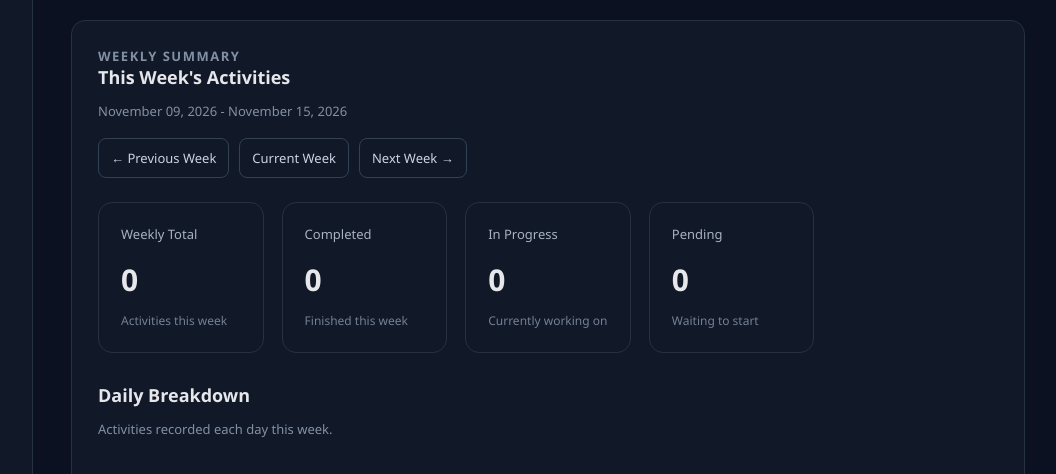
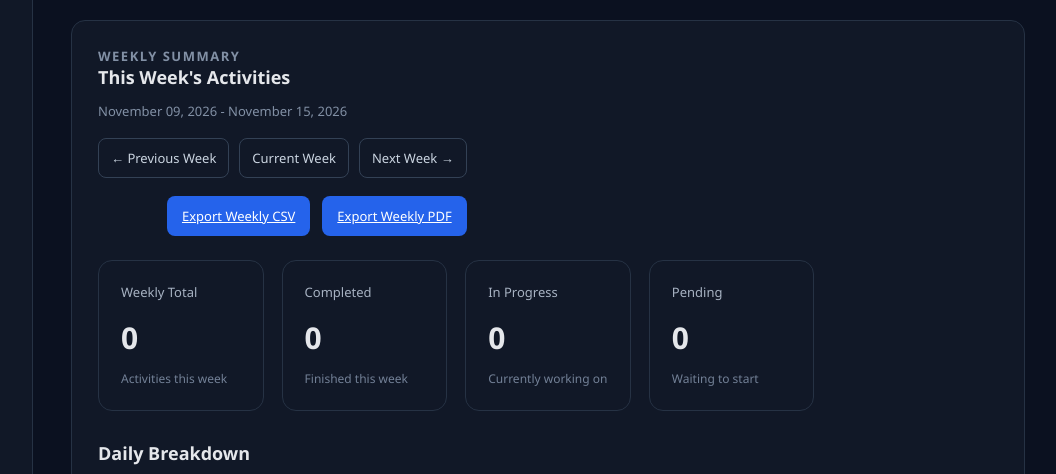
Before and after one commit to ZnehkMat71/daily-work-log, a Flask app: page /reports in a window 1280 px wide. Shown: the part 1334-1808 px from the top of the page, without its empty margins (217-1273 px from the left). Run offline with Flask 3, Linux system fonts and the light colour scheme; data that the repository does not hold is empty.

Commit message:
Add PDF export functionality and enhance report export options
- Implemented PDF export for weekly and monthly reports using ReportLab.
- Added export buttons for CSV and PDF in the reports template.
- Updated CSV export to handle empty report periods gracefully.
- Enhanced report data structure and ensured UTF-8 BOM encoding for Excel compatibility.
- Created a project status document to track progress and validation results.

```diff
--- a/app.py
+++ b/app.py
@@ -2,6 +2,11 @@
 from datetime import date, datetime, timedelta
 
 from flask import Flask, render_template, request, redirect, url_for, flash, Response
+from reportlab.lib import colors
+from reportlab.lib.pagesizes import letter
+from reportlab.lib.styles import ParagraphStyle, getSampleStyleSheet
+from reportlab.pdfgen import canvas
+from reportlab.platypus import Paragraph, SimpleDocTemplate, Spacer, Table, TableStyle
 
 from database import get_connection, initialize_database
 import csv
@@ -752,29 +757,26 @@ def get_monthly_report(month_offset=0):
 
 @app.route("/reports/export")
 def export_report():
-    """Export weekly or monthly activities as a CSV file."""
+    """Export the currently selected weekly or monthly report as CSV."""
 
-    report_type = request.args.get("type", "weekly")
+    report_type = request.args.get("type", "weekly", type=str).strip().lower()
 
-    # Get the selected report data.
     if report_type == "weekly":
         week_offset = request.args.get("week", default=0, type=int)
         report = get_weekly_report(week_offset)
-        filename = f"weekly_report_{report['week_start']}.csv"
+        filename = f"weekly_report_{report['week_start'].strftime('%Y-%m-%d')}.csv"
 
     elif report_type == "monthly":
         month_offset = request.args.get("month", default=0, type=int)
         report = get_monthly_report(month_offset)
-        filename = f"monthly_report_{report['month_start']}.csv"
+        filename = f"monthly_report_{report['month_start'].strftime('%Y-%m')}.csv"
 
     else:
         return "Invalid report type.", 400
 
-    # Prepare the CSV file in memory.
-    output = io.StringIO()
-    writer = csv.writer(output)
+    output = io.StringIO(newline="")
+    writer = csv.writer(output, lineterminator="\n")
 
-    # CSV column headings.
     writer.writerow([
         "Date",
         "Time",
@@ -784,21 +786,232 @@ def export_report():
         "Status"
     ])
 
-    # Add activity records.
-    for activity in report["activities"]:
+    for activity in report.get("activities", []):
         writer.writerow([
-            activity["activity_date"],
-            activity["activity_time"],
-            activity["title"],
-            activity["notes"],
-            activity["priority"],
-            activity["status"]
+            activity["activity_date"] if "activity_date" in activity.keys() else "",
+            activity["activity_time"] if "activity_time" in activity.keys() else "",
+            activity["title"] if "title" in activity.keys() else "",
+            activity["notes"] if "notes" in activity.keys() else "",
+            activity["priority"] if "priority" in activity.keys() else "",
+            activity["status"] if "status" in activity.keys() else ""
         ])
 
-    # Send the CSV file to the browser.
+    csv_data = output.getvalue().encode("utf-8-sig")
+
     return Response(
-        output.getvalue(),
-        mimetype="text/csv",
+        csv_data,
+        content_type="text/csv; charset=utf-8-sig",
+        headers={
+            "Content-Disposition": f"attachment; filename={filename}"
+        }
+    )
+
+
+def _get_report_export_data(report_type, week_offset=None, month_offset=None):
+    """Return the selected report payload and filename details."""
+
+    if report_type == "weekly":
+        offset = int(week_offset or 0)
+        report = get_weekly_report(offset)
+        title = "Weekly Report"
+        date_range = f"{report['week_start'].strftime('%B %d, %Y')} - {report['week_end'].strftime('%B %d, %Y')}"
+        filename = f"weekly_report_{report['week_start'].strftime('%Y-%m-%d')}.pdf"
+        return report, title, date_range, filename
+
+    if report_type == "monthly":
+        offset = int(month_offset or 0)
+        report = get_monthly_report(offset)
+        title = "Monthly Report"
+        date_range = f"{report['month_start'].strftime('%B %d, %Y')} - {report['month_end'].strftime('%B %d, %Y')}"
+        filename = f"monthly_report_{report['month_start'].strftime('%Y-%m')}.pdf"
+        return report, title, date_range, filename
+
+    raise ValueError("Invalid report type.")
+
+
+def _build_pdf_report(report_type, week_offset=None, month_offset=None):
+    """Generate a PDF document for the selected report."""
+
+    report, title, date_range, filename = _get_report_export_data(
+        report_type,
+        week_offset=week_offset,
+        month_offset=month_offset,
+    )
+
+    buffer = io.BytesIO()
+    styles = getSampleStyleSheet()
+
+    def page_setup(canvas_obj, doc):
+        canvas_obj.saveState()
+        canvas_obj.setFillColor(colors.HexColor("#111827"))
+        canvas_obj.setFont("Helvetica-Bold", 10)
+        canvas_obj.drawString(36, 780, "Daily Work Log & Task Tracker")
+        canvas_obj.setFont("Helvetica", 8)
+        canvas_obj.drawRightString(576, 780, f"{title} - {date_range}")
+        canvas_obj.setFont("Helvetica", 8)
+        canvas_obj.setFillColor(colors.HexColor("#475569"))
+        canvas_obj.drawString(36, 32, "Daily Work Log & Task Tracker")
+        canvas_obj.drawRightString(576, 32, f"Page {canvas_obj.getPageNumber()}")
+        canvas_obj.restoreState()
+
+    summary_title_style = ParagraphStyle(
+        "reportTitle",
+        parent=styles["Title"],
+        fontName="Helvetica-Bold",
+        fontSize=18,
+        textColor=colors.HexColor("#1D4ED8"),
+        spaceAfter=8,
+        leading=22,
+    )
+
+    heading_style = ParagraphStyle(
+        "sectionHeading",
+        parent=styles["Heading2"],
+        fontName="Helvetica-Bold",
+        fontSize=12,
+        textColor=colors.HexColor("#0F172A"),
+        spaceBefore=12,
+        spaceAfter=8,
+    )
+
+    body_style = ParagraphStyle(
+        "bodyText",
+        parent=styles["BodyText"],
+        fontName="Helvetica",
+        fontSize=10,
+        leading=12,
+        textColor=colors.HexColor("#1F2937"),
+    )
+
+    small_style = ParagraphStyle(
+        "smallText",
+        parent=styles["BodyText"],
+        fontName="Helvetica",
+        fontSize=9,
+        leading=11,
+        textColor=colors.HexColor("#374151"),
+    )
+
+    story = [
+        Paragraph("Daily Work Log & Task Tracker", summary_title_style),
+        Paragraph(title, heading_style),
+        Paragraph(f"Period: {date_range}", body_style),
+        Paragraph(f"Generated: {datetime.now().strftime('%B %d, %Y at %I:%M %p')}", small_style),
+        Spacer(1, 18),
+        Paragraph("Summary", heading_style),
+    ]
+
+    stats = report.get("stats") or {}
+    summary_table = Table([
+        ["Metric", "Value"],
+        ["Total activities", str(stats["total"] if stats and "total" in stats.keys() else 0)],
+        ["Completed", str(stats["completed"] if stats and "completed" in stats.keys() else 0)],
+        ["In Progress", str(stats["in_progress"] if stats and "in_progress" in stats.keys() else 0)],
+        ["Pending", str(stats["pending"] if stats and "pending" in stats.keys() else 0)],
+    ], colWidths=[2.8 * 72, 1.4 * 72])
+
+    summary_table.setStyle(TableStyle([
+        ("BACKGROUND", (0, 0), (-1, 0), colors.HexColor("#1E3A5F")),
+        ("TEXTCOLOR", (0, 0), (-1, 0), colors.white),
+        ("FONTNAME", (0, 0), (-1, 0), "Helvetica-Bold"),
+        ("FONTNAME", (0, 1), (-1, -1), "Helvetica"),
+        ("FONTSIZE", (0, 0), (-1, -1), 9),
+        ("GRID", (0, 0), (-1, -1), 0.8, colors.HexColor("#CBD5E1")),
+        ("BACKGROUND", (0, 1), (-1, -1), colors.HexColor("#F8FAFC")),
+        ("VALIGN", (0, 0), (-1, -1), "MIDDLE"),
+        ("LEFTPADDING", (0, 0), (-1, -1), 8),
+        ("RIGHTPADDING", (0, 0), (-1, -1), 8),
+        ("TOPPADDING", (0, 0), (-1, -1), 6),
+        ("BOTTOMPADDING", (0, 0), (-1, -1), 6),
+    ]))
+
+    story.append(summary_table)
+    story.append(Spacer(1, 20))
+    story.append(Paragraph("Activity Details", heading_style))
+
+    activities = report.get("activities") or []
+
+    if not activities:
+        story.append(Paragraph("No activities recorded for this report period.", body_style))
+    else:
+        table_rows = [["Date", "Time", "Activity", "Notes", "Priority", "Status"]]
+
+        for activity in activities:
+            notes = activity["notes"] if "notes" in activity.keys() else ""
+            if not notes:
+                notes = "No notes provided."
+
+            table_rows.append([
+                activity["activity_date"] if "activity_date" in activity.keys() else "",
+                activity["activity_time"] if "activity_time" in activity.keys() else "-",
+                Paragraph(activity["title"] if "title" in activity.keys() else "Untitled", body_style),
+                Paragraph(notes, small_style),
+                activity["priority"] if "priority" in activity.keys() else "",
+                activity["status"] if "status" in activity.keys() else "",
+            ])
+
+        activity_table = Table(
+            table_rows,
+            repeatRows=1,
+            colWidths=[0.65 * 72, 0.55 * 72, 1.1 * 72, 2.1 * 72, 0.7 * 72, 0.8 * 72],
+        )
+
+        activity_table.setStyle(TableStyle([
+            ("BACKGROUND", (0, 0), (-1, 0), colors.HexColor("#0F172A")),
+            ("TEXTCOLOR", (0, 0), (-1, 0), colors.white),
+            ("FONTNAME", (0, 0), (-1, 0), "Helvetica-Bold"),
+            ("FONTSIZE", (0, 0), (-1, 0), 8),
+            ("GRID", (0, 0), (-1, -1), 0.7, colors.HexColor("#CBD5E1")),
+            ("VALIGN", (0, 0), (-1, -1), "TOP"),
+            ("LEFTPADDING", (0, 0), (-1, -1), 6),
+            ("RIGHTPADDING", (0, 0), (-1, -1), 6),
+            ("TOPPADDING", (0, 0), (-1, -1), 6),
+            ("BOTTOMPADDING", (0, 0), (-1, -1), 6),
+            ("ROWBACKGROUNDS", (0, 1), (-1, -1), [colors.white, colors.HexColor("#F8FAFC")]),
+        ]))
+
+        story.append(activity_table)
+
+    doc = SimpleDocTemplate(
+        buffer,
+        pagesize=letter,
+        rightMargin=36,
+        leftMargin=36,
+        topMargin=48,
+        bottomMargin=48,
+    )
+
+    doc.build(story, onFirstPage=page_setup, onLaterPages=page_setup)
+
+    pdf_data = buffer.getvalue()
+    buffer.close()
+
+    return pdf_data, filename
+
+
+@app.route("/reports/export/pdf")
+def export_report_pdf():
+    """Download the currently selected report as a PDF file."""
+
+    report_type = request.args.get("type", "weekly", type=str).strip().lower()
+
+    try:
+        if report_type == "weekly":
+            week_offset = request.args.get("week", default=0, type=int)
+            pdf_data, filename = _build_pdf_report(report_type, week_offset=week_offset)
+        elif report_type == "monthly":
+            month_offset = request.args.get("month", default=0, type=int)
+            pdf_data, filename = _build_pdf_report(report_type, month_offset=month_offset)
+        else:
+            return "Invalid report type.", 400
+    except ValueError:
+        return "Invalid report type.", 400
+    except Exception:
+        return "Unable to generate the PDF report right now.", 500
+
+    return Response(
+        pdf_data,
+        mimetype="application/pdf",
         headers={
             "Content-Disposition": f"attachment; filename={filename}"
         }
--- /dev/null
+++ b/requirements.txt
@@ -0,0 +1,2 @@
+Flask==3.1.3
+reportlab==4.2.5
--- a/static/style.css
+++ b/static/style.css
@@ -527,6 +527,14 @@ nav {
 .clear-button:hover {
     background: #1F2937;
     color: #FFFFFF;
+}
+
+.report-actions {
+    display: flex;
+    justify-content: flex-end;
+    flex-wrap: wrap;
+    gap: 12px;
+    margin-top: 18px;
 }
 
 
--- a/templates/reports.html
+++ b/templates/reports.html
@@ -172,6 +172,18 @@
                     Next Week &rarr;
                 </a>
 
+            </div>
+
+            <div class="report-actions">
+                <a href="{{ url_for('export_report', type='weekly', week=week_offset) }}"
+                   class="primary-button">
+                    Export Weekly CSV
+                </a>
+
+                <a href="{{ url_for('export_report_pdf', type='weekly', week=week_offset) }}"
+                   class="primary-button">
+                    Export Weekly PDF
+                </a>
             </div>
 
         </div>
@@ -369,6 +381,18 @@
                     Next Month &rarr;
                 </a>
 
+            </div>
+
+            <div class="report-actions">
+                <a href="{{ url_for('export_report', type='monthly', month=month_offset) }}"
+                   class="primary-button">
+                    Export Monthly CSV
+                </a>
+
+                <a href="{{ url_for('export_report_pdf', type='monthly', month=month_offset) }}"
+                   class="primary-button">
+                    Export Monthly PDF
+                </a>
             </div>
 
         </div>
```
Also changed, not shown: PROJECT_STATUS.md (added, +73 -0 lines).
